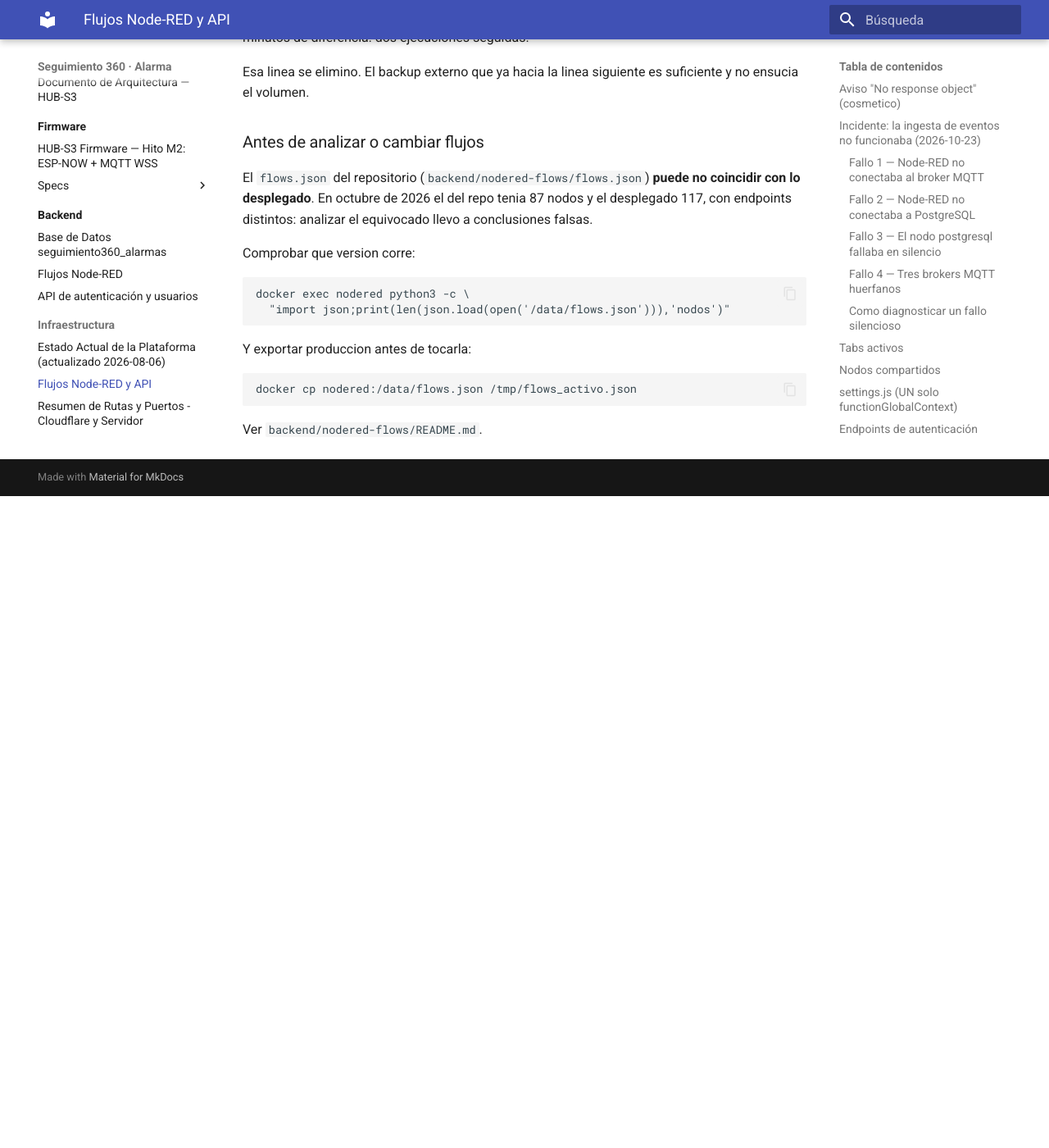
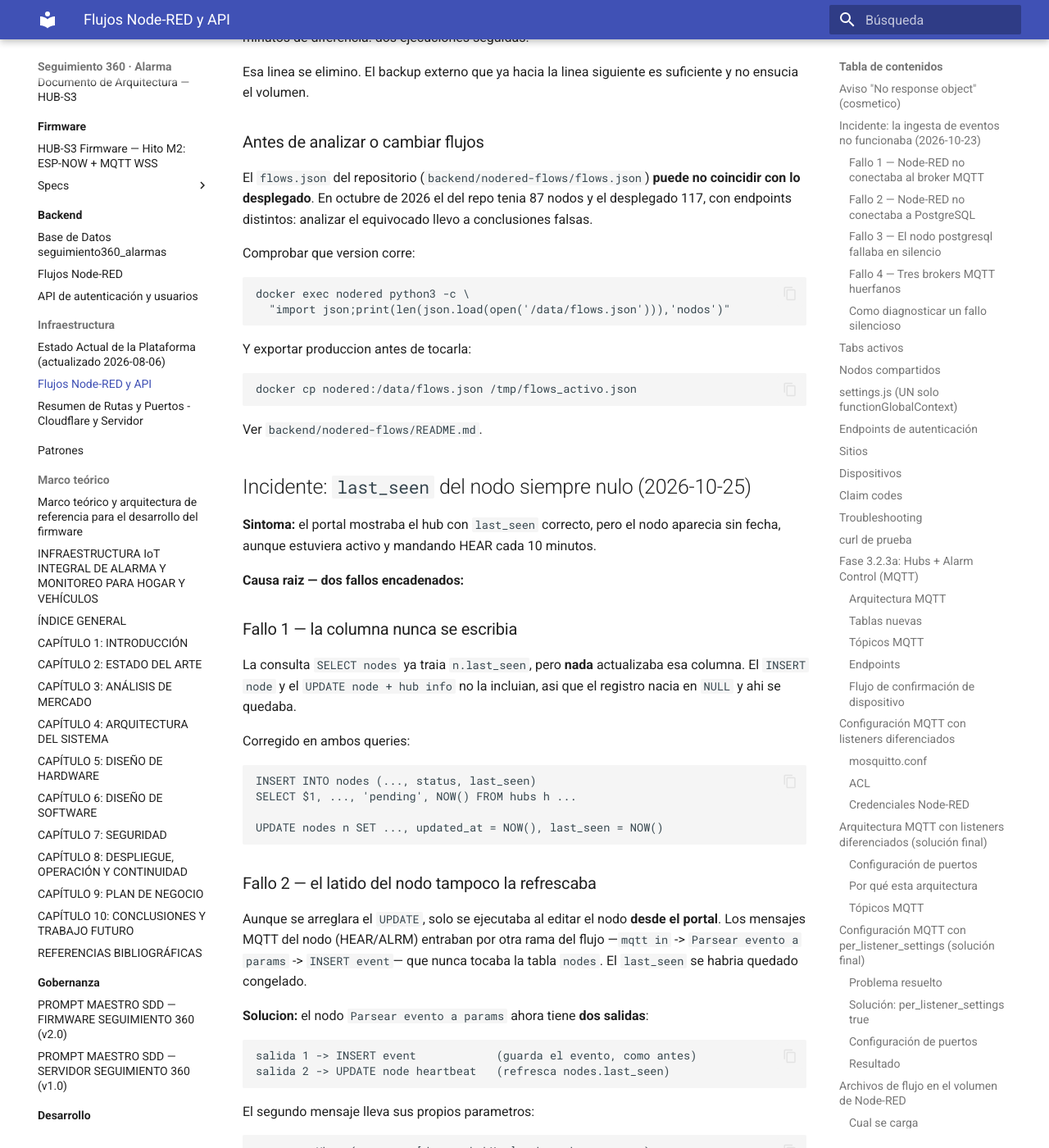
Before and after one commit to khalifa63/seguimiento360-alarma, an MkDocs documentation site: the page built from docs/infraestructura/FLUJOS_NODERED.md, in a window 1280 px wide and 1400 px high, scrolled down 10484 px. Shown: the whole window at 82% size. Built offline with MkDocs 1.6.1 and Material for MkDocs 9.7.7, drawn with Linux system fonts in a browser that asks for light colours; before the commit the page ends 11089 px from its top, so only the background shows below that; some of the changed text lies outside the part shown.

Commit message:
feat(nodered): refresca nodes.last_seen en cada evento MQTT (HEAR/ALRM)
- Parsear evento a params pasa a 2 salidas: INSERT event + UPDATE node heartbeat
- Nuevo nodo postgresql 'UPDATE node heartbeat' (mac_address + serial_number)
- Documenta el incidente en docs/infraestructura/FLUJOS_NODERED.md
- Sincroniza flows.json de produccion (118 nodos)

```diff
--- a/docs/infraestructura/FLUJOS_NODERED.md
+++ b/docs/infraestructura/FLUJOS_NODERED.md
@@ -402,3 +402,67 @@
     docker cp nodered:/data/flows.json /tmp/flows_activo.json
 
 Ver `backend/nodered-flows/README.md`.
+
+## Incidente: `last_seen` del nodo siempre nulo (2026-10-25)
+
+**Sintoma:** el portal mostraba el hub con `last_seen` correcto, pero el nodo
+aparecia sin fecha, aunque estuviera activo y mandando HEAR cada 10 minutos.
+
+**Causa raiz — dos fallos encadenados:**
+
+### Fallo 1 — la columna nunca se escribia
+
+La consulta `SELECT nodes` ya traia `n.last_seen`, pero **nada** actualizaba esa
+columna. El `INSERT node` y el `UPDATE node + hub info` no la incluian, asi que
+el registro nacia en `NULL` y ahi se quedaba.
+
+Corregido en ambos queries:
+
+    INSERT INTO nodes (..., status, last_seen)
+    SELECT $1, ..., 'pending', NOW() FROM hubs h ...
+
+    UPDATE nodes n SET ..., updated_at = NOW(), last_seen = NOW()
+
+### Fallo 2 — el latido del nodo tampoco la refrescaba
+
+Aunque se arreglara el `UPDATE`, solo se ejecutaba al editar el nodo **desde el
+portal**. Los mensajes MQTT del nodo (HEAR/ALRM) entraban por otra rama del
+flujo —`mqtt in` -> `Parsear evento a params` -> `INSERT event`— que nunca
+tocaba la tabla `nodes`. El `last_seen` se habria quedado congelado.
+
+**Solucion:** el nodo `Parsear evento a params` ahora tiene **dos salidas**:
+
+    salida 1 -> INSERT event            (guarda el evento, como antes)
+    salida 2 -> UPDATE node heartbeat   (refresca nodes.last_seen)
+
+El segundo mensaje lleva sus propios parametros:
+
+    const msgHb = { params: [d.mac, hubMac], _heartbeat: true };
+    return [msg, msgHb];
+
+Y la consulta nueva:
+
+    UPDATE nodes SET last_seen = NOW()
+    WHERE mac_address = $1
+      AND hub_id = (SELECT id FROM hubs WHERE serial_number = $2)
+    RETURNING id, mac_address, last_seen;
+
+**Por que asi:** se usa `mac_address` + `serial_number` en vez de un `id` fijo,
+para que funcione con cualquier nodo de cualquier hub sin tocar el flujo.
+
+### Como comprobarlo
+
+    docker exec nodered node -e '...'   # consulta nodes.last_seen
+
+Si el nodo esta vivo, la fecha avanza cada vez que llega un HEAR. Los HEAR de
+este nodo llegan **cada 10 minutos**, no cada 5 segundos: al verificar hay que
+esperar al menos ese intervalo.
+
+### La tabla `nodes` no esta en `traccar`
+
+Vive en la base **`seguimiento360_alarmas`**, usuario `admin`. El `dbConfig` se
+lee de `settings.js`:
+
+    database: 'seguimiento360_alarmas'
+
+Consultar la base equivocada devuelve `relation "nodes" does not exist`.
```
Also changed, not shown: 1 other file.
